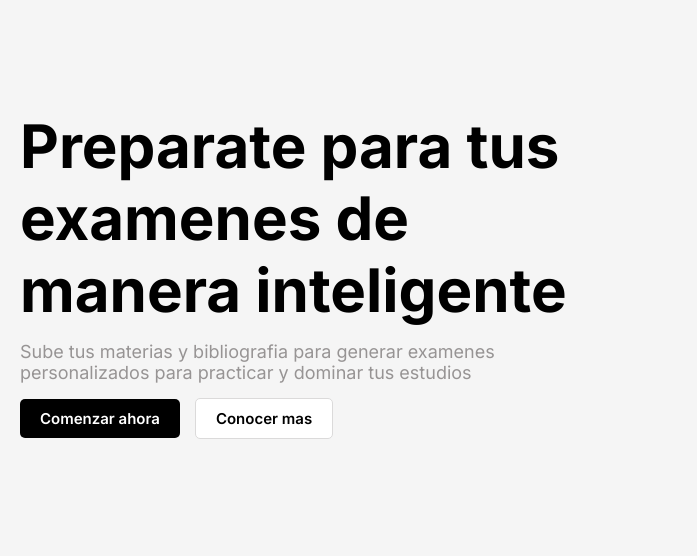
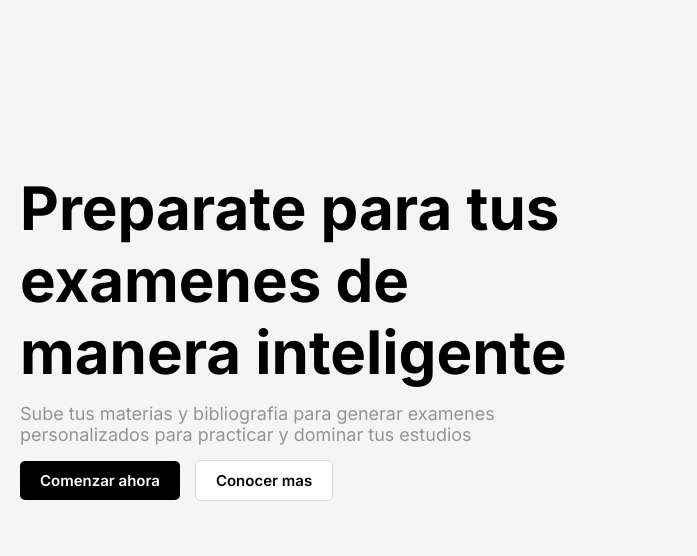
Before and after one commit to MarianoOcaranza/studyhubdemo.github.io, a plain HTML site: page index.html in a window 1280 px wide. Shown: the part 123-679 px from the top of the page, 0-697 px from the left. Drawn offline with Linux system fonts and the light colour scheme; grey boxes are pictures that could not be loaded.

Commit message:
minor correction

```diff
--- a/assets/css/index.css
+++ b/assets/css/index.css
@@ -12,6 +12,7 @@ body {
     min-height: 100vh;
     margin: 0;
     background-color: whitesmoke;
+    overflow-x: hidden;
 }
 
 .navbar {
@@ -156,7 +157,7 @@ main {
 .content-main {
     font-size: 40px;
     min-width: 50%;
-
+    margin-top: 10%;
 }
 .content-main h1 {
     font-family: 'Inter', sans-serif;
```
